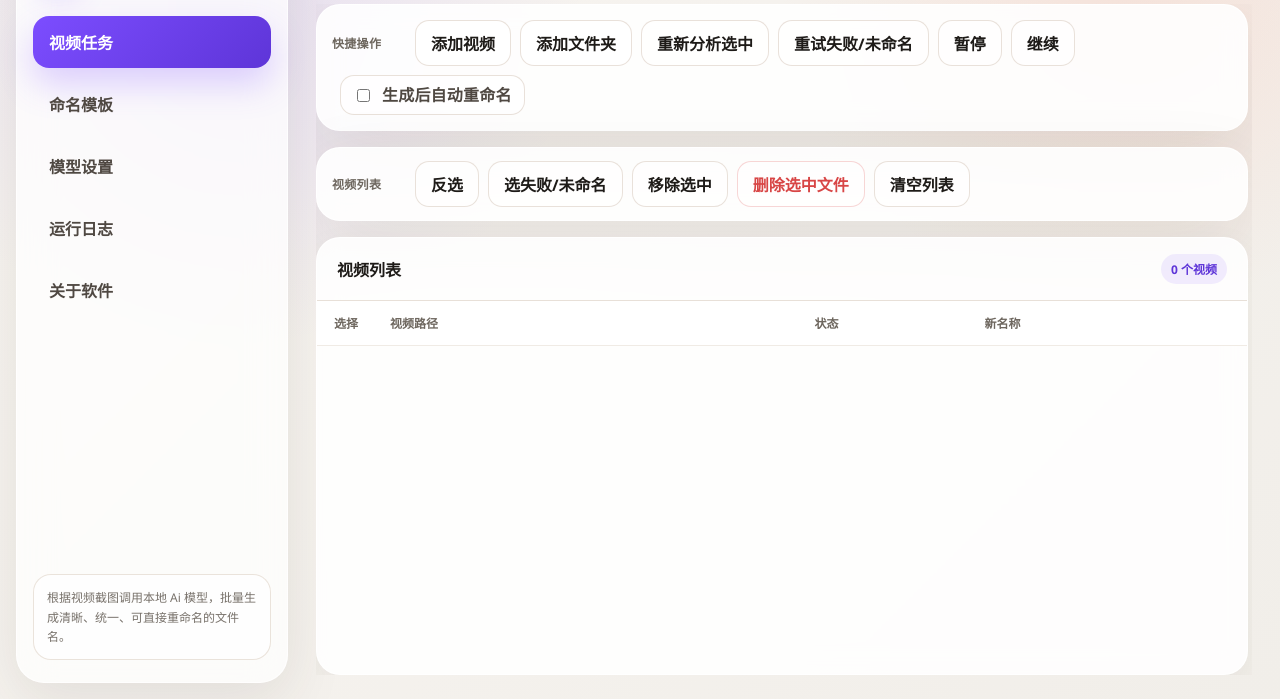
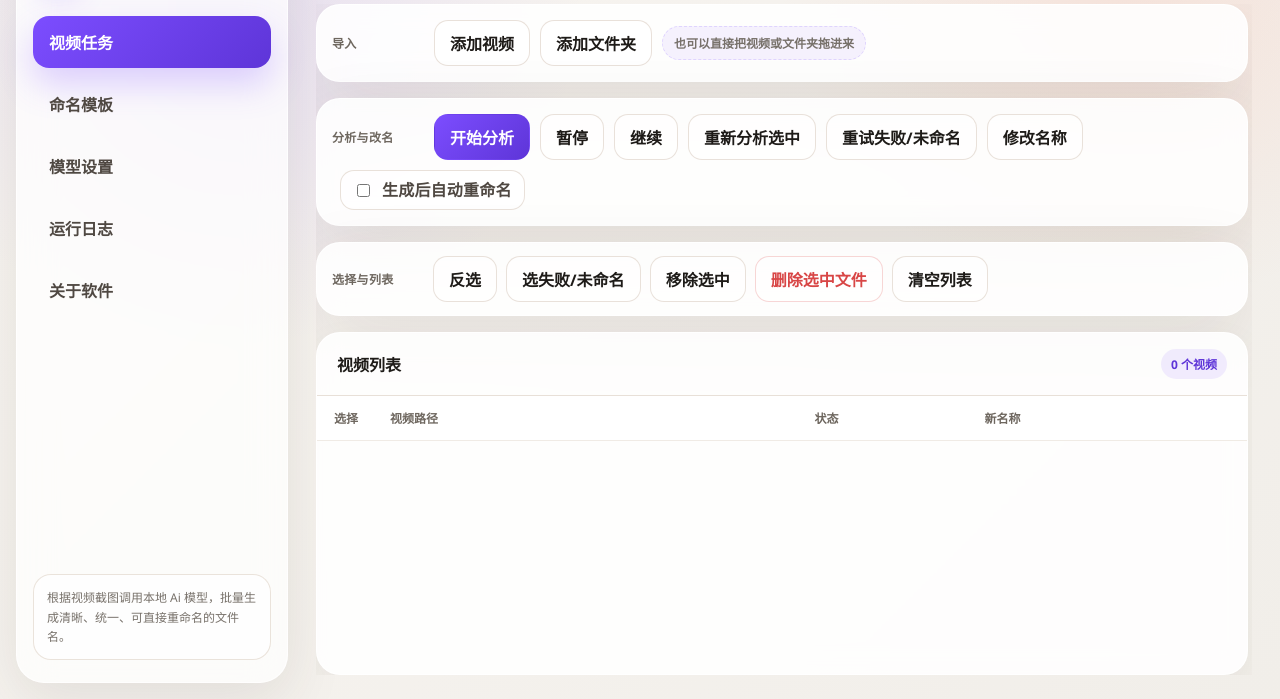
Before and after one commit to cangify/namer-studio, an Electron app: page src/index.html in a window 1280 px wide. Shown: the part 101-800 px from the top of the page. Drawn offline with Linux system fonts and the light colour scheme; no server answers.

Commit message:
Regroup video action buttons

```diff
--- a/src/index.html
+++ b/src/index.html
@@ -33,24 +33,28 @@
         </div>
         <div class="top-actions">
           <button id="saveSettingsBtn" class="btn ghost">保存设置</button>
-          <button id="startBtn" class="btn primary">开始分析</button>
-          <button id="renameGeneratedBtn" class="btn ghost">修改名称</button>
         </div>
       </header>
 
       <section id="videos" class="page active">
-        <div class="card toolbar quick-toolbar">
-          <div class="toolbar-title">快捷操作</div>
+        <div class="card toolbar import-toolbar">
+          <div class="toolbar-title">导入</div>
           <button id="addVideosBtn" class="btn">添加视频</button>
           <button id="addFolderBtn" class="btn">添加文件夹</button>
+          <span class="toolbar-hint">也可以直接把视频或文件夹拖进来</span>
+        </div>
+        <div class="card toolbar analyze-toolbar">
+          <div class="toolbar-title">分析与改名</div>
+          <button id="startBtn" class="btn primary">开始分析</button>
+          <button id="pauseBtn" class="btn ghost">暂停</button>
+          <button id="resumeBtn" class="btn ghost">继续</button>
           <button id="reanalyzeSelectedBtn" class="btn ghost">重新分析选中</button>
           <button id="retryFailedBtn" class="btn ghost">重试失败/未命名</button>
-          <button id="pauseBtn" class="btn ghost">暂停</button>
-          <button id="resumeBtn" class="btn ghost">继续</button>
+          <button id="renameGeneratedBtn" class="btn ghost">修改名称</button>
           <label class="check auto-rename-check"><input id="autoRename" type="checkbox" /> <span>生成后自动重命名</span></label>
         </div>
         <div class="card toolbar list-toolbar">
-          <div class="toolbar-title">视频列表</div>
+          <div class="toolbar-title">选择与列表</div>
           <button id="invertSelectionBtn" class="btn ghost">反选</button>
           <button id="selectFailedBtn" class="btn ghost">选失败/未命名</button>
           <button id="removeSelectedBtn" class="btn ghost">移除选中</button>
--- a/src/styles.css
+++ b/src/styles.css
@@ -622,3 +622,27 @@ td.status {
   .toolbar-title { flex-basis: 100%; }
   .auto-rename-check { margin-left: 0; }
 }
+
+/* 2026-07 button regrouping */
+.import-toolbar,
+.analyze-toolbar,
+.list-toolbar {
+  align-items: center;
+}
+.import-toolbar .toolbar-title,
+.analyze-toolbar .toolbar-title,
+.list-toolbar .toolbar-title {
+  flex: 0 0 92px;
+}
+.toolbar-hint {
+  color: var(--muted);
+  font-size: 12px;
+  font-weight: 750;
+  background: rgba(124,77,255,.07);
+  border: 1px dashed rgba(124,77,255,.18);
+  border-radius: 999px;
+  padding: 7px 11px;
+}
+.analyze-toolbar .btn.primary {
+  min-width: 92px;
+}
```
